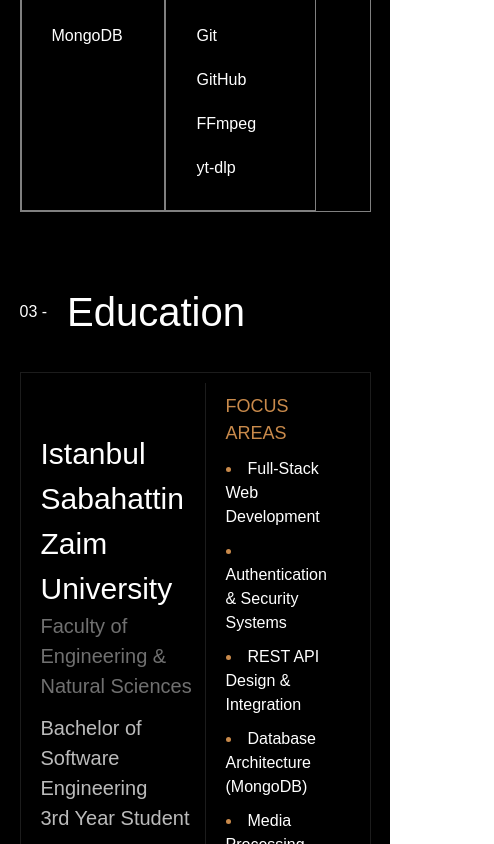
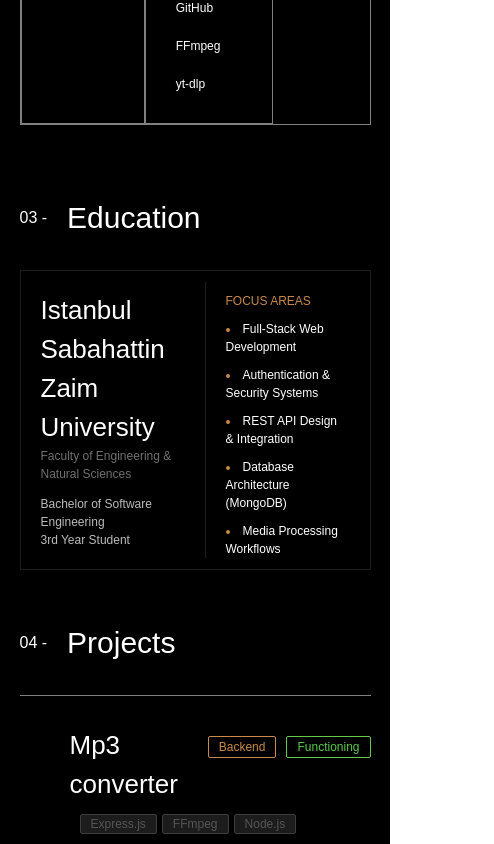
Before and after one commit to KhalidAbdighani/Portfolio, a Next.js app: page / in a window 390 px wide. Shown: the part 1156-2000 px from the top of the page, 494 px wide, since content can reach past the window. Built offline with nearby package versions, Linux system fonts and the light colour scheme.

Commit message:
fix sizes

```diff
--- a/app/components/education.css
+++ b/app/components/education.css
@@ -87,3 +87,22 @@
 
 
 }
+
+@media (max-width: 800px){
+    .edutitle h2{
+    font-size: 30px;
+    }
+
+    .edu-left h3{
+    font-size: 26px;
+    }
+    .edu-left p{
+    font-size: 12px;
+
+    }.edu-right h4{
+        font-size: 12px;
+    }
+    .edu-right nav ul{
+        font-size: 12px;
+    }
+}
--- a/app/components/project.css
+++ b/app/components/project.css
@@ -70,13 +70,15 @@
     color:  #5ac94b;
 }
 .NF{
-     font-size: 14px;
+    font-size: 14px;
     margin-top: 17px;
     height: fit-content;
     padding: 1px 10px;
     border: solid 1px  #c94b4b;
     border-radius: 2px;
     color:  #c94b4b;
+    padding: 1px clamp(4px, 1vw, 10px);
+    white-space: nowrap;
 }
 
 .project-skills{
@@ -127,4 +129,29 @@
         align-items: start; */
 
     }
+    .project1 h3{
+    font-size: 26px;
+    }
+    .project-skills p{
+    font-size: 12px;
+    }
+    .project1{
+        padding: 0px;
+    }
+    .IF{
+        font-size: 12px;
+        margin-top: 10px;
+    }
+    .NF{
+        font-size: 12px;
+        margin-top: 10px;
+
+    }
+    .backend{
+        margin-top: 10PX;
+        font-size: 12px;
+
+    }.title-projects h2{
+    font-size: 30px;
 }
+}
--- a/app/components/skills.css
+++ b/app/components/skills.css
@@ -53,9 +53,15 @@ li, h4 {
     .grid{
         display: grid;
          grid-template-columns: repeat(3, 1fr);
+    }
 
+
+    .inner {
+            border-bottom: 1px solid gray;
+            font-size: 12px;
     }
-    .inner {
-  border-bottom: 1px solid gray;
+
+    .title h2{
+        font-size: 30px;
+    }
 }
-}
```
